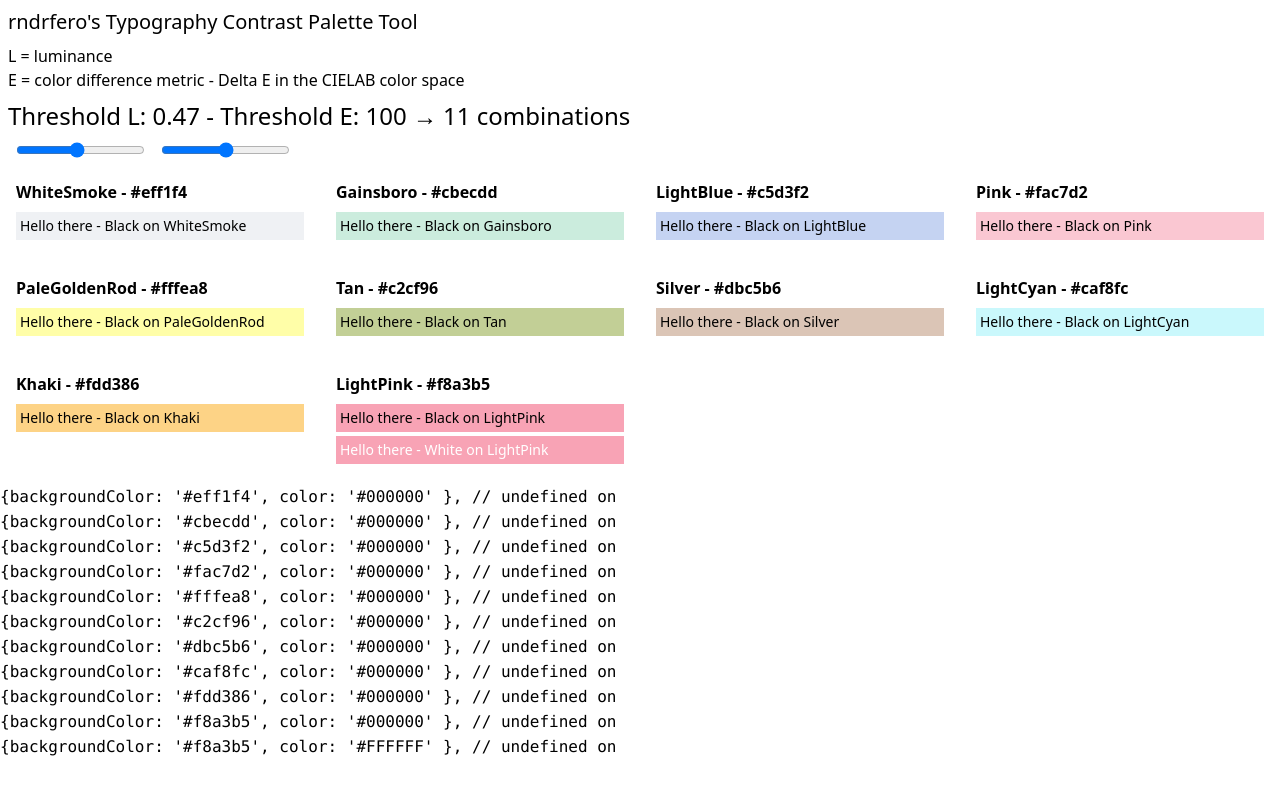
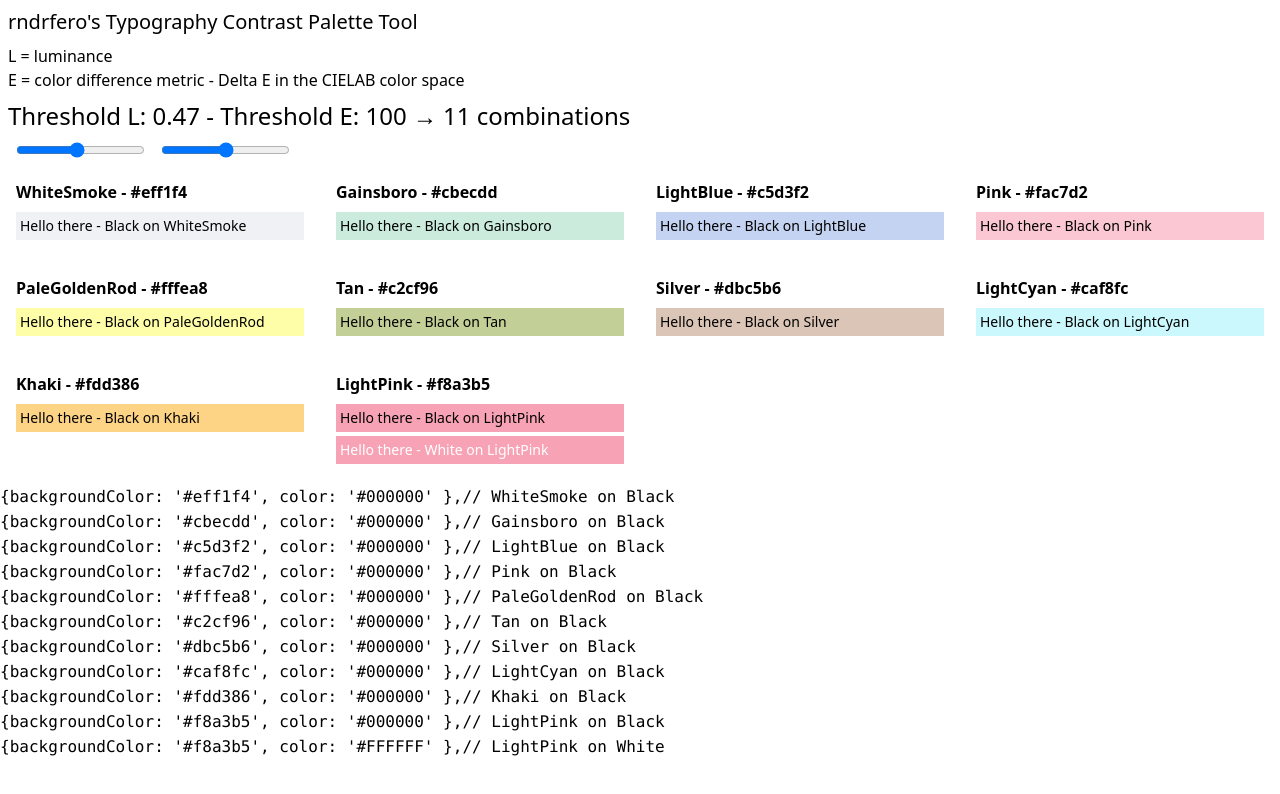
Before and after one commit to rndrfero/rndrfero-palette-generator, a Nuxt app: page /palette in a window 1280 px wide. Shown: the top 794 px of the page. Built offline with nearby package versions, Linux system fonts and the light colour scheme.

Commit message:
refactoring

```diff
--- a/pages/palette.vue
+++ b/pages/palette.vue
@@ -146,22 +146,15 @@ export default {
     code() {
       let ret = "";
 
-      this.inputColors.forEach(({ color, isBackground }) => {
-        if (!isBackground) {
-          return;
-        }
+      this.inputColors.filter(({ isBackground }) => isBackground).forEach(({ color }) => {
+        this.inputColors.filter(({ isText }) => isText).forEach((inputColor) => {
 
-        this.inputColors.forEach((x) => {
-          const color2 = x.color;
-
-          const pass = this.compare(color, color2);
-          if (!x.isText || !pass) {
+          if (!this.compare(color, inputColor.color)) {
             return;
           }
 
-          ret +=
-            "{backgroundColor: '" + color + "', color: '" + color2 + "' },";
-          ret += " // " + x.name + " on " + name + "\n";
+          ret += `{backgroundColor: '${color}', color: '${inputColor.color}' },`
+          ret += `// ${this.colorName(color)} on ${this.colorName(inputColor.color)}\n`;
         });
       });
 
```
